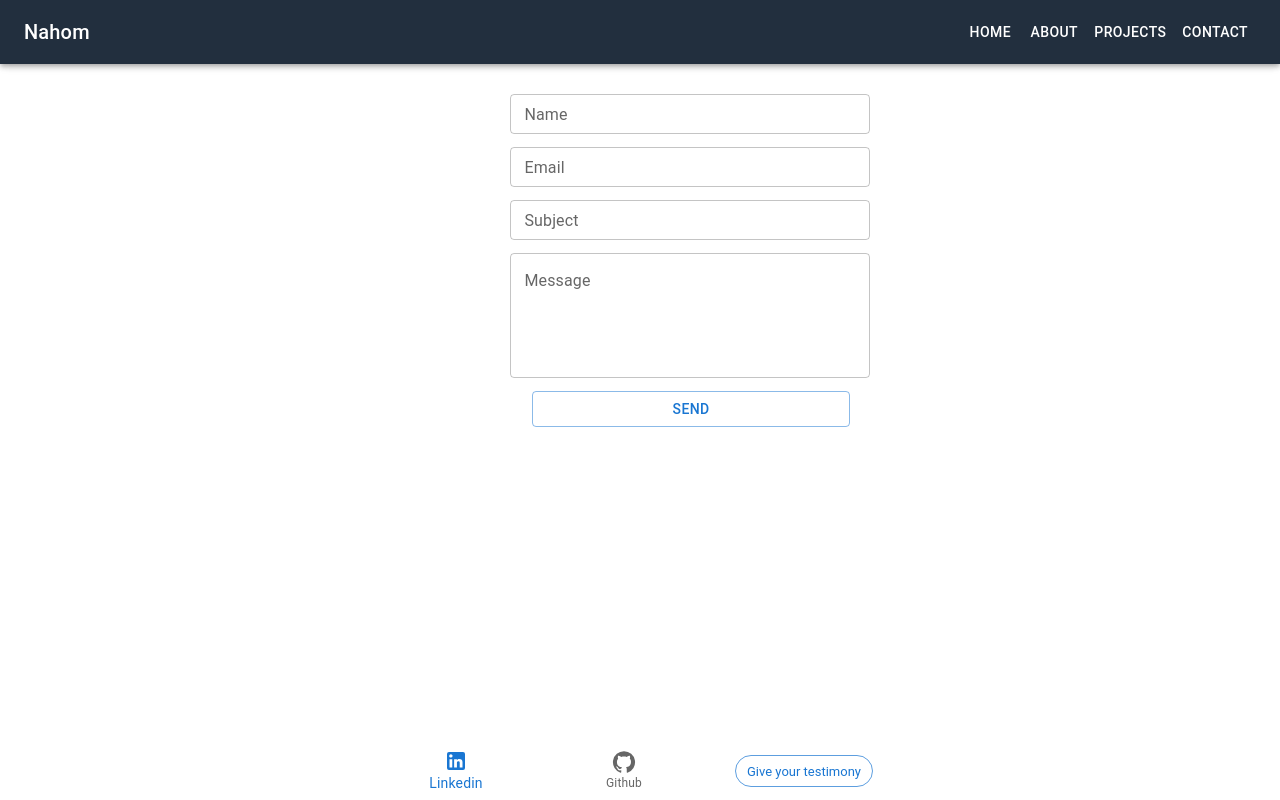
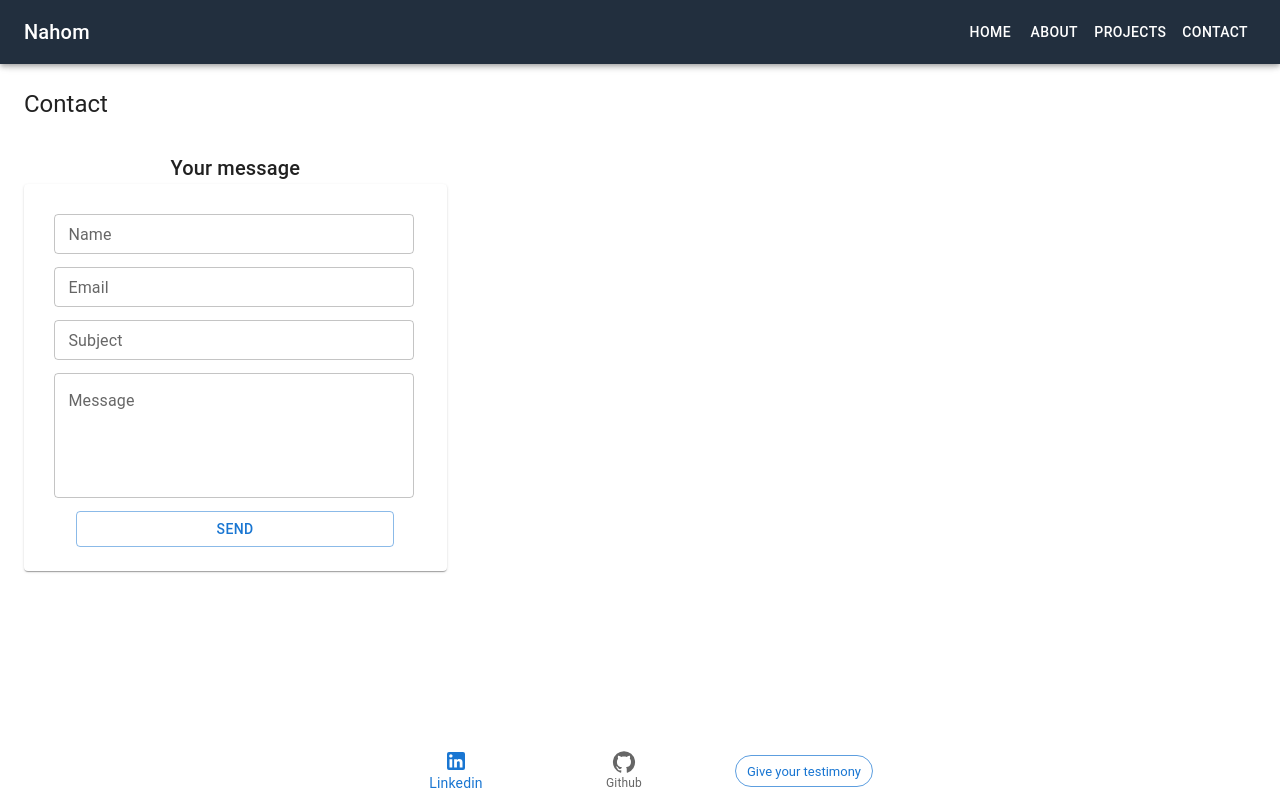
Before and after one commit to nahomzoe/nahom-s-Profile-MUI-React, a React (Create React App) app: page /contact in a window 1280 px wide. Built offline with nearby package versions, Linux system fonts and the light colour scheme.

Commit message:
contact form UI fixed

```diff
--- a/src/components/About.js
+++ b/src/components/About.js
@@ -18,8 +18,8 @@ import { RiDoubleQuotesL, RiDoubleQuotesR } from "react-icons/ri";
 export default function About() {
   return (
     <Grid container spacing={6}>
-      <Grid item xs>
-        <Card sx={{ maxWidth: "28.5rem", float: "right", mt: 5.5 }}>
+      <Grid item xs sx={{ margin: "auto" }}>
+        <Card sx={{ maxWidth: "28.5rem", float: "right" }}>
           {/* <Typography gutterBottom variant="h5" component="div">
         Lizard
       </Typography> */}
@@ -35,7 +35,7 @@ export default function About() {
         </Card>
       </Grid>
 
-      <Grid item xs={8}>
+      <Grid item xs={8} sx={{ margin: "auto", maxWidth: 500, p: 4 }}>
         <Typography variant="body2" color="text.secondary">
           <Typography gutterBottom variant="h5" component="div">
             About
--- a/src/components/Contact.js
+++ b/src/components/Contact.js
@@ -5,6 +5,9 @@ import "react-toastify/dist/ReactToastify.min.css";
 import Box from "@mui/material/Box";
 import TextField from "@mui/material/TextField";
 import Button from "@mui/material/Button";
+import Grid from "@mui/material/Grid";
+import Paper from "@mui/material/Paper";
+import Typography from "@mui/material/Typography";
 
 const Contact = () => {
   const {
@@ -16,7 +19,7 @@ const Contact = () => {
 
   // Function that displays a success toast on bottom right of the page when form submission is successful
   const toastifySuccess = () => {
-    toast("Form sent!", {
+    toast("Your message is sent to Nahom!", {
       position: "bottom-right",
       autoClose: 6000,
       hideProgressBar: true,
@@ -59,17 +62,29 @@ const Contact = () => {
   };
 
   return (
-    <Box sx={{ maxWidth: "20rem", alignItems: "center" }}>
-      <Box
-        component="form"
+    <Box sx={{ margin: "auto" }}>
+      <Typography
+        variant="h5"
+        component="h2"
+        sx={{ textAlign: "start", mb: "2rem" }}
+      >
+        Contact
+      </Typography>
+      <Typography variant="h6" component="h2" sx={{ textAlign: "center" }}>
+        Your message
+      </Typography>
+      <Paper
         sx={{
-          ml: "150%",
+          margin: "auto",
+          p: 3,
+          width: "47ch",
+          backgroundColor: (theme) =>
+            theme.palette.mode === "dark" ? "#1A2027" : "#fff",
         }}
-        noValidate
-        autoComplete="off"
       >
-        <form id="contact-form" onSubmit={handleSubmit(onSubmit)} noValidate>
-          <div>
+        <Box component="form" noValidate autoComplete="off">
+          <form onSubmit={handleSubmit(onSubmit)}>
+            <Box>
               <TextField
                 label="Name"
                 name="name"
@@ -78,20 +93,15 @@ const Contact = () => {
                 {...register("name", {
                   required: {
                     value: true,
-                  message: "Please enter your name",
-                },
-                maxLength: {
-                  value: 30,
-                  message: "Please use 30 characters or less",
                   },
                 })}
                 sx={{
                   m: 0.8,
-                width: "40ch",
+                  minWidth: "40ch",
                 }}
               />
-          </div>
-          <div>
+            </Box>
+            <Box>
               <TextField
                 label="Email"
                 name="email"
@@ -104,11 +114,11 @@ const Contact = () => {
                 })}
                 sx={{
                   m: 0.8,
-                width: "40ch",
+                  minWidth: "40ch",
                 }}
               />
-          </div>
-          <div>
+            </Box>
+            <Box>
               <TextField
                 label="Subject"
                 name="subject"
@@ -117,20 +127,15 @@ const Contact = () => {
                 {...register("subject", {
                   required: {
                     value: true,
-                  message: "Please enter a subject",
-                },
-                maxLength: {
-                  value: 75,
-                  message: "Subject cannot exceed 75 characters",
                   },
                 })}
                 sx={{
                   m: 0.8,
-                width: "40ch",
+                  minWidth: "40ch",
                 }}
               />
-          </div>
-          <div>
+            </Box>
+            <Box>
               <TextField
                 id="outlined-multiline-static"
                 label="Message"
@@ -142,17 +147,17 @@ const Contact = () => {
                 })}
                 sx={{
                   m: 0.8,
-                width: "40ch",
+                  minWidth: "40ch",
                 }}
               />
-          </div>
+            </Box>
             <Button
               variant="outlined"
               color="primary"
               sx={{
                 mt: 0.8,
                 ml: 3.5,
-              width: "40ch",
+                minWidth: "40ch",
               }}
               value="Submit"
               onClick={handleSubmit(onSubmit)}
@@ -161,7 +166,9 @@ const Contact = () => {
             </Button>
           </form>
         </Box>
+
         <ToastContainer />
+      </Paper>
     </Box>
   );
 };
--- a/src/components/Home.js
+++ b/src/components/Home.js
@@ -3,6 +3,7 @@ import About from "./About";
 import Title from "./Title";
 import Projects from "./Projects";
 import Testimony from "./Testimony";
+import Contact from "./Contact";
 import FormModal from "./FormModal";
 import Typography from "@mui/material/Typography";
 import Box from "@mui/material/Box";
@@ -48,7 +49,6 @@ const Home = () => {
           container
           spacing={{ xs: 2, md: 4 }}
           columns={{ xs: 2, sm: 8, md: 12 }}
-          style={{ margin: "auto" }}
         >
           {testimonies &&
             testimonies.map((testimony) => (
@@ -58,6 +58,9 @@ const Home = () => {
             ))}
         </Grid>
       </Box>
+      <Box sx={{ flexGrow: 1, mt: 10 }}>
+        <Contact sx={{ marginTop: "2rem" }} />
+      </Box>
       {/* <Button onClick={trigger}>Hello</Button> */}
 
       {/* <FormModal /> */}
--- a/src/components/Projects.js
+++ b/src/components/Projects.js
@@ -35,7 +35,7 @@ export default function Projects() {
       </Typography>
       <Grid
         container
-        spacing={{ xs: 1, md: 6 }}
+        spacing={{ xs: 8, md: 6 }}
         columns={{ xs: 2, sm: 8, md: 16 }}
       >
         <Grid item xs={2} sm={4} md={4}>
@@ -70,6 +70,7 @@ export default function Projects() {
             </CardActions>
           </Card>
         </Grid>
+
         <Grid item xs={2} sm={4} md={4}>
           <Card sx={{ maxWidth: 500 }}>
             <CardMedia
--- a/src/components/Testimony.js
+++ b/src/components/Testimony.js
@@ -62,7 +62,7 @@ export default function Testimony({ testimony }) {
 
   return (
     <Box>
-      <Card sx={{ maxWidth: 400, pt: 2 }}>
+      <Card sx={{ maxWidth: 400, pt: 2, margin: "auto" }}>
         <CardMedia
           component="img"
           height="194"
--- a/src/index.css
+++ b/src/index.css
@@ -1,3 +1,4 @@
 body {
   background-color: rgb(255, 255, 255);
+  margin: auto;
 }
```
Lines whose indentation alone changed are shown as unchanged.
